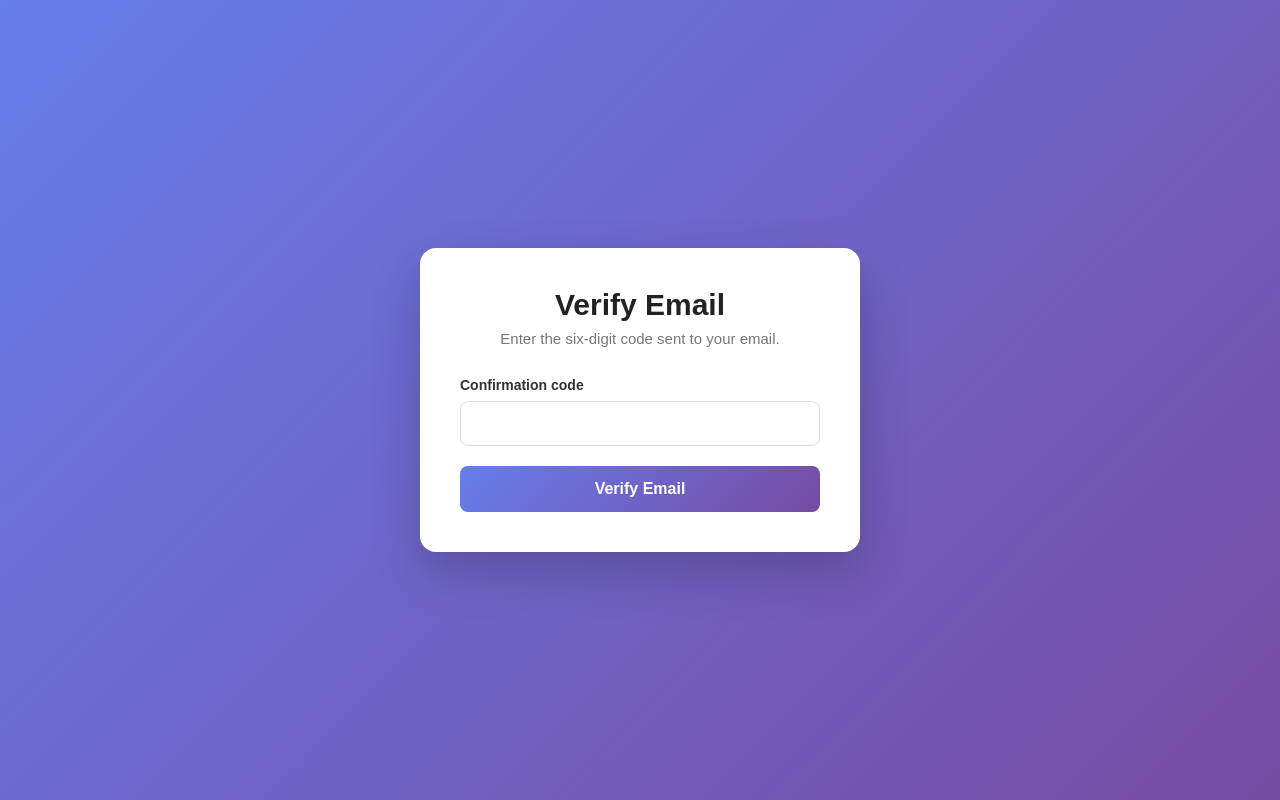
After one commit to aram-humain/Auth-Task, a PHP site: page /Components/Registration/Verify.php in a window 1280 px wide. The commit adds this page. Run offline with PHP 8.4, Linux system fonts and the light colour scheme.

Commit message:
added mail verification settings

```diff
--- /dev/null
+++ b/Components/Registration/Verify.html
@@ -0,0 +1,30 @@
+<!DOCTYPE html>
+<html lang="en">
+<head>
+    <meta charset="UTF-8">
+    <meta name="viewport" content="width=device-width, initial-scale=1.0">
+    <title>Verify Email</title>
+    <link rel="stylesheet" href="./Registration.css">
+</head>
+<body>
+    <div class="register-container">
+        <div class="register-card">
+            <div class="register-header">
+                <h1>Verify Email</h1>
+                <p>Enter the six-digit code sent to your email.</p>
+            </div>
+            <?php if ($error): ?>
+                <div class="error-box"><p><?= htmlspecialchars($error, ENT_QUOTES, 'UTF-8') ?></p></div>
+            <?php endif; ?>
+            <form method="POST" action="">
+                <input type="hidden" name="email" value="<?= htmlspecialchars($email, ENT_QUOTES, 'UTF-8') ?>">
+                <div class="form-group">
+                    <label for="code">Confirmation code</label>
+                    <input type="text" id="code" name="code" inputmode="numeric" pattern="[0-9]{6}" maxlength="6" required>
+                </div>
+                <button type="submit" class="register-button">Verify Email</button>
+            </form>
+        </div>
+    </div>
+</body>
+</html>
--- /dev/null
+++ b/Components/Registration/Verify.php
@@ -0,0 +1,22 @@
+<?php
+
+require_once __DIR__ . '/../../config/db.php';
+require_once __DIR__ . '/VerifyDB.php';
+
+$email = trim($_GET['email'] ?? $_POST['email'] ?? '');
+$error = '';
+
+if ($_SERVER['REQUEST_METHOD'] === 'POST') {
+    $code = trim($_POST['code'] ?? '');
+
+    if (!filter_var($email, FILTER_VALIDATE_EMAIL) || !preg_match('/^\d{6}$/', $code)) {
+        $error = 'Enter the six-digit code from your email.';
+    } elseif (verifyEmailCode($pdo, $email, $code)) {
+        header('Location: ../Login/Login.php?verified=1');
+        exit;
+    } else {
+        $error = 'The code is invalid or expired.';
+    }
+}
+
+require_once __DIR__ . '/Verify.html';
--- /dev/null
+++ b/Components/Registration/VerifyDB.php
@@ -0,0 +1,27 @@
+<?php
+
+function verifyEmailCode(PDO $pdo, string $email, string $code): bool
+{
+    $statement = $pdo->prepare(
+        "SELECT email_verifications.id, email_verifications.code_hash
+         FROM email_verifications
+         INNER JOIN users ON users.id = email_verifications.user_id
+         WHERE users.email = :email
+           AND email_verifications.verified_at IS NULL
+           AND email_verifications.expires_at > NOW()
+         LIMIT 1"
+    );
+    $statement->execute(['email' => $email]);
+    $verification = $statement->fetch();
+
+    if (!$verification || !password_verify($code, $verification['code_hash'])) {
+        return false;
+    }
+
+    $update = $pdo->prepare(
+        "UPDATE email_verifications SET verified_at = NOW() WHERE id = :id"
+    );
+    $update->execute(['id' => $verification['id']]);
+
+    return true;
+}
```
Also changed, not shown: Components/Login/LoginDB.php (+5 -3 lines), Components/Registration/RegisterDB.php (+12 -13 lines), Components/Registration/Registration.php (+6 -3 lines), config/mail.php (+35 -7 lines), database/email_verifications.sql (added, +12 -0 lines).
